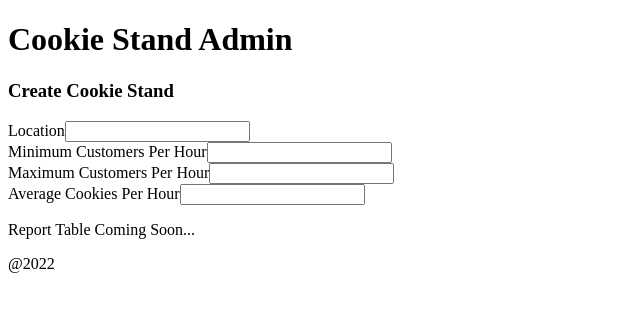
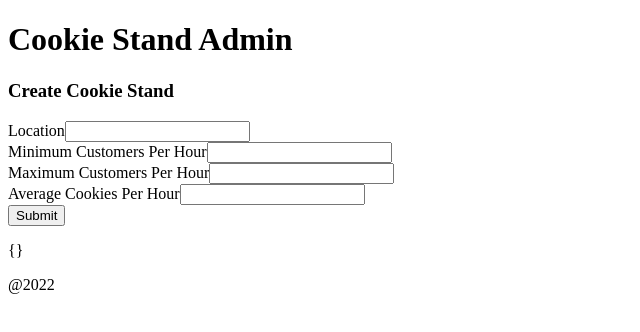
Before and after one commit to seattle-code-py-401-Brendon/cookie-stand-admin, a Next.js app: page / in a window 1280 px wide. Shown: the top 332 px of the page, without its empty margins (0-640 px from the left). Built offline with nearby package versions, Linux system fonts and the light colour scheme.

Commit message:
added json object

```diff
--- a/pages/components/main/form.js
+++ b/pages/components/main/form.js
@@ -1,25 +1,49 @@
-export default function Form(){
+import React, { useState } from 'react';
+
+export default function Form() {
+
+  const [formInputs, setFormInputs] = useState({});
+  let stringifiedFormInputs = JSON.stringify(formInputs);
+
+  const handleChange = (e) => {
+    let name = e.target.name;
+    const value = e.target.value;
+    setFormInputs(values => ({...values, [name]: value}));
+  }
+
+  const handleSubmit = (e) => {
+    e.preventDefault();
+    console.log(formInputs);
+  }
+
+
   return (
-        <form className="bg-form-color max-w-xl">
+    <section>
+      <form onSubmit={handleSubmit} className="bg-form-color max-w-xl">
         <h3 className=" text-lg font-semibold text-center pt-5">Create Cookie Stand</h3>
         <div className="">
           <label>Location</label>
-                <input className=""></input>
+          <input name='location' type='text' value={formInputs.location|| ''} onChange={handleChange} className=""></input>
         </div>
         <section className="flex">
           <div className="">
             <label>Minimum Customers Per Hour</label>
-                    <input></input>
+            <input type='number' name='minCustomersHr' value={formInputs.minCustHr} onChange={handleChange} className=""></input>
           </div>
           <div>
             <label>Maximum Customers Per Hour</label>
-                    <input></input>
+            <input type='number' name='maxCustomersHr' value={formInputs.maxCustHr} onChange={handleChange} className=""></input>
           </div>
           <div>
             <label>Average Cookies Per Hour</label>
-                    <input></input>
+            <input type='number' name='avgCustomersHr' value={formInputs.avgCookieHr} onChange={handleChange} className=""></input>
           </div>
         </section>
+        <input type='submit'/>
       </form>
+      <p>{stringifiedFormInputs}</p>
+
+
+    </section>
   )
 }
--- a/pages/components/main/main.js
+++ b/pages/components/main/main.js
@@ -4,7 +4,6 @@ export default function Main() {
   return (
     <div className='flex flex-col pt-10 '>
       <Form />
-        <p>Report Table Coming Soon...</p>
     </div>
 
   )
```
Also changed, not shown: 2 other files (tests, documents, lock files or other folders). Lines whose indentation alone changed are shown as unchanged.
